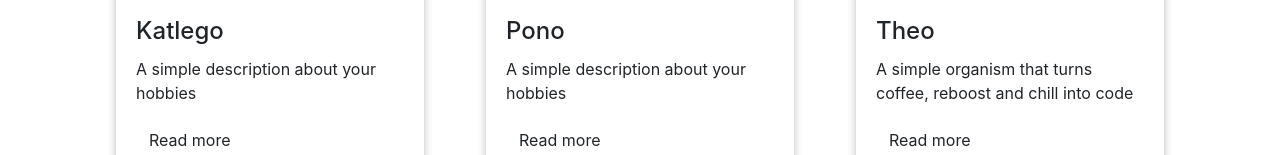
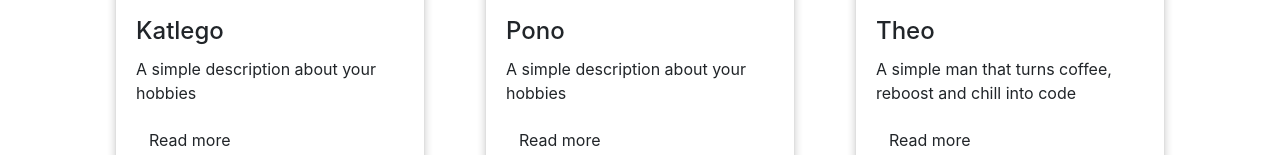
Before and after one commit to gaonemorutii/odc-web-dev-tutorial, a plain HTML site: page index.html in a window 1280 px wide. Shown: the part 1042-1197 px from the top of the page. Drawn offline with nearby package versions, Linux system fonts and the light colour scheme.

Commit message:
description for theo changes

```diff
--- a/index.html
+++ b/index.html
@@ -221,7 +221,7 @@
             <!-- Title -->
             <h4 class="card-title">Theo</h4>
             <!-- Text -->
-            <p class="card-text">A simple organism that turns coffee, reboost and chill into code</p>
+            <p class="card-text">A simple man that turns coffee, reboost and chill into code</p>
             <!-- Button -->
             <button type="button" class="btn btn-light-blue btn-md">Read more</button>
           </div>
```
